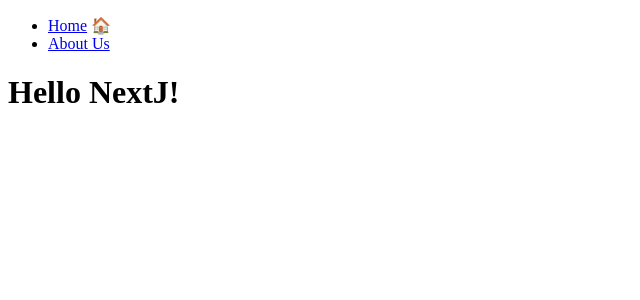
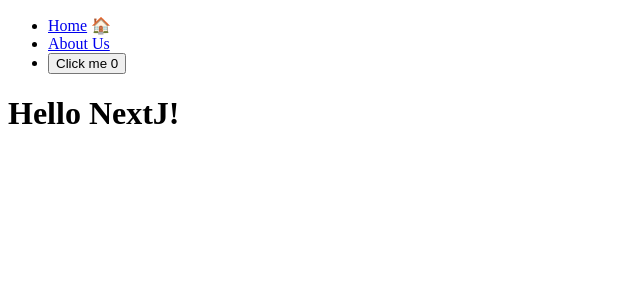
Before and after one commit to bokyum/nextjs-basic, a Next.js app: page / in a window 1280 px wide. Shown: the top 300 px of the page, without its empty margins (0-640 px from the left). Built offline with nearby package versions, Linux system fonts and the light colour scheme.

Commit message:
use clinet ~= hydrate, dehydrate

```diff
--- a/components/navigation.tsx
+++ b/components/navigation.tsx
@@ -1,9 +1,11 @@
 "use client";
 import Link from "next/link";
 import { usePathname } from "next/navigation";
+import { useState } from "react";
 
 export default function Navigation() {
   const path = usePathname();
+  const [count, setCount] = useState(0);
   console.log("path", path);
   return (
     <nav>
@@ -15,6 +17,11 @@
           <Link href="/about-us">About Us</Link>{" "}
           {path === "/about-us" ? "📝" : ""}
         </li>
+        <li>
+          <button onClick={() => setCount((count) => count + 1)}>
+            Click me {count}
+          </button>
+        </li>
       </ul>
     </nav>
   );
```
